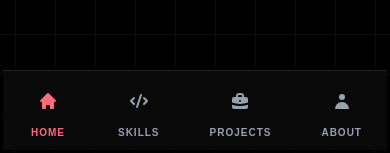
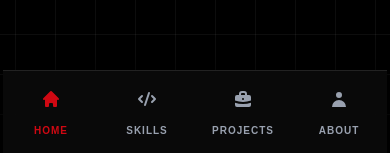
Before and after one commit to prabhukiran161/CareerStack, a React (Vite) app: page / in a window 390 px wide. Shown: the part 688-841 px from the top of the page. Built offline with nearby package versions, Linux system fonts and the light colour scheme; a web font is replaced by a local one.

Commit message:
Updated Mobile Nav Icon Color & NGrok port forwarding

```diff
--- a/src/components/layout/MobileBottomNav.tsx
+++ b/src/components/layout/MobileBottomNav.tsx
@@ -10,8 +10,8 @@ const BOTTOM_NAV_ITEMS = [
 
 export const MobileBottomNav = () => {
   return (
-    <div className="md:hidden fixed bottom-0 left-1/2 -translate-x-1/2 w-full max-w-sm z-50 pb-1.5">
-      <nav className="bg-[#0A0A0A]/90 backdrop-blur-2xl border-t border-white/10 py-2.5 shadow-[0_10px_35px_rgba(0,0,0,0.9)] flex items-center justify-around">
+    <div className="md:hidden fixed -bottom-1 left-1/2 -translate-x-1/2 w-full max-w-sm z-50 pb-1.5">
+      <nav className="bg-[#0A0A0A]/90 backdrop-blur-2xl border-t border-white/10 pt-2 pb-4 shadow-[0_10px_35px_rgba(0,0,0,0.9)] flex items-center justify-around">
         {BOTTOM_NAV_ITEMS.map((item) => {
           const IconComponent = item.icon;
           return (
@@ -19,14 +19,14 @@ export const MobileBottomNav = () => {
               key={item.name}
               to={item.href}
               activeOptions={{ exact: item.exact }}
-              className="flex flex-col items-center justify-center transition-all duration-200 group"
+              className="w-15 flex flex-col items-center justify-center transition-all duration-200 group"
             >
               {({ isActive }) => (
                 <>
                   <div
                     className={`w-10 h-10 flex items-center justify-center  transition-all duration-300 ${
                       isActive
-                        ? " text-[#FE6B7B]"
+                        ? " text-brand-red/90"
                         : "text-gray-400 group-hover:text-gray-200"
                     }`}
                   >
@@ -35,7 +35,7 @@ export const MobileBottomNav = () => {
                   <span
                     className={`text-[10px] tracking-widest font-bold mt-1 transition-colors duration-200 ${
                       isActive
-                        ? "text-[#FE6B7B]"
+                        ? "text-brand-red/90"
                         : "text-gray-400 group-hover:text-gray-300"
                     }`}
                   >
--- a/vite.config.ts
+++ b/vite.config.ts
@@ -6,4 +6,8 @@ import { TanStackRouterVite } from "@tanstack/router-plugin/vite";
 // https://vite.dev/config/
 export default defineConfig({
   plugins: [TanStackRouterVite(), react(), tailwindcss()],
+  server: {
+    host: true,
+    allowedHosts: ["narrow-fit-pronto.ngrok-free.dev"],
+  },
 });
```
